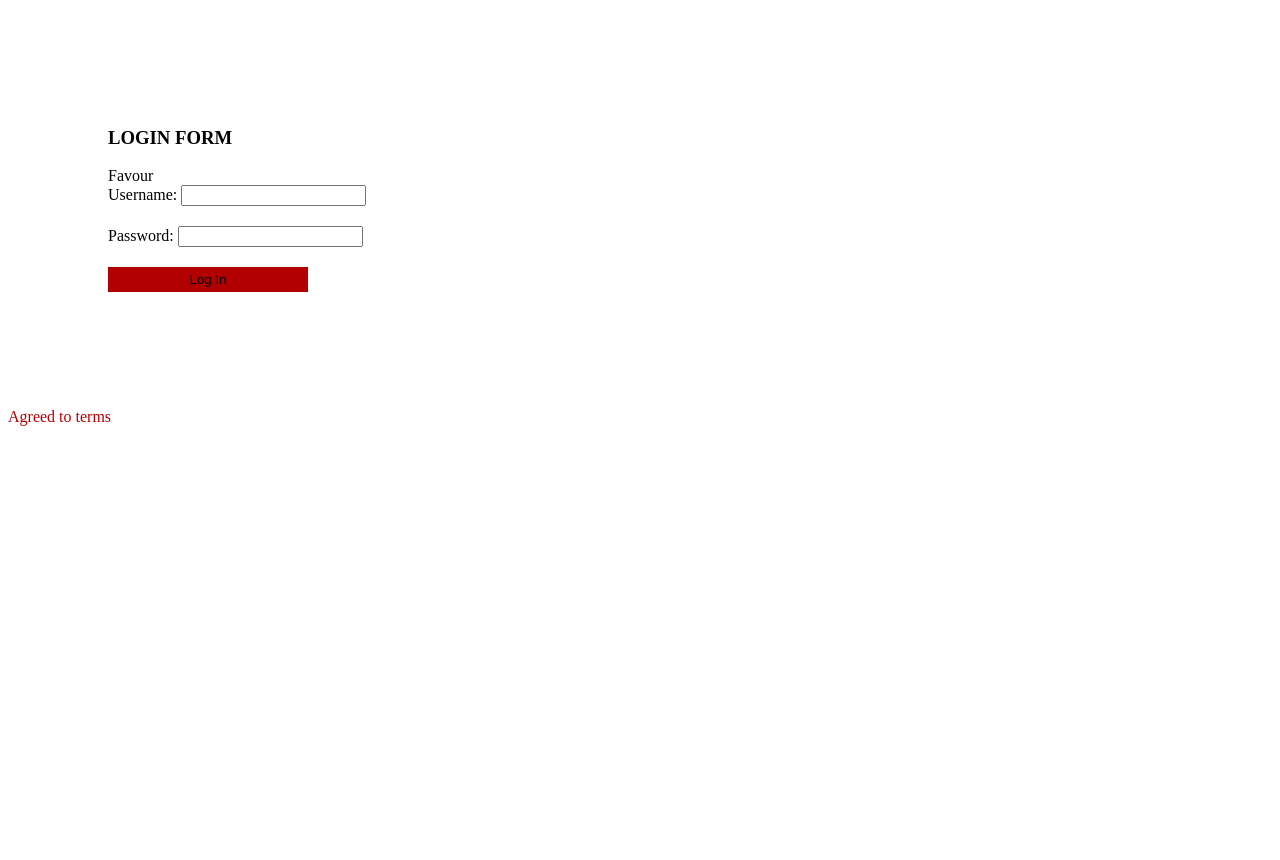
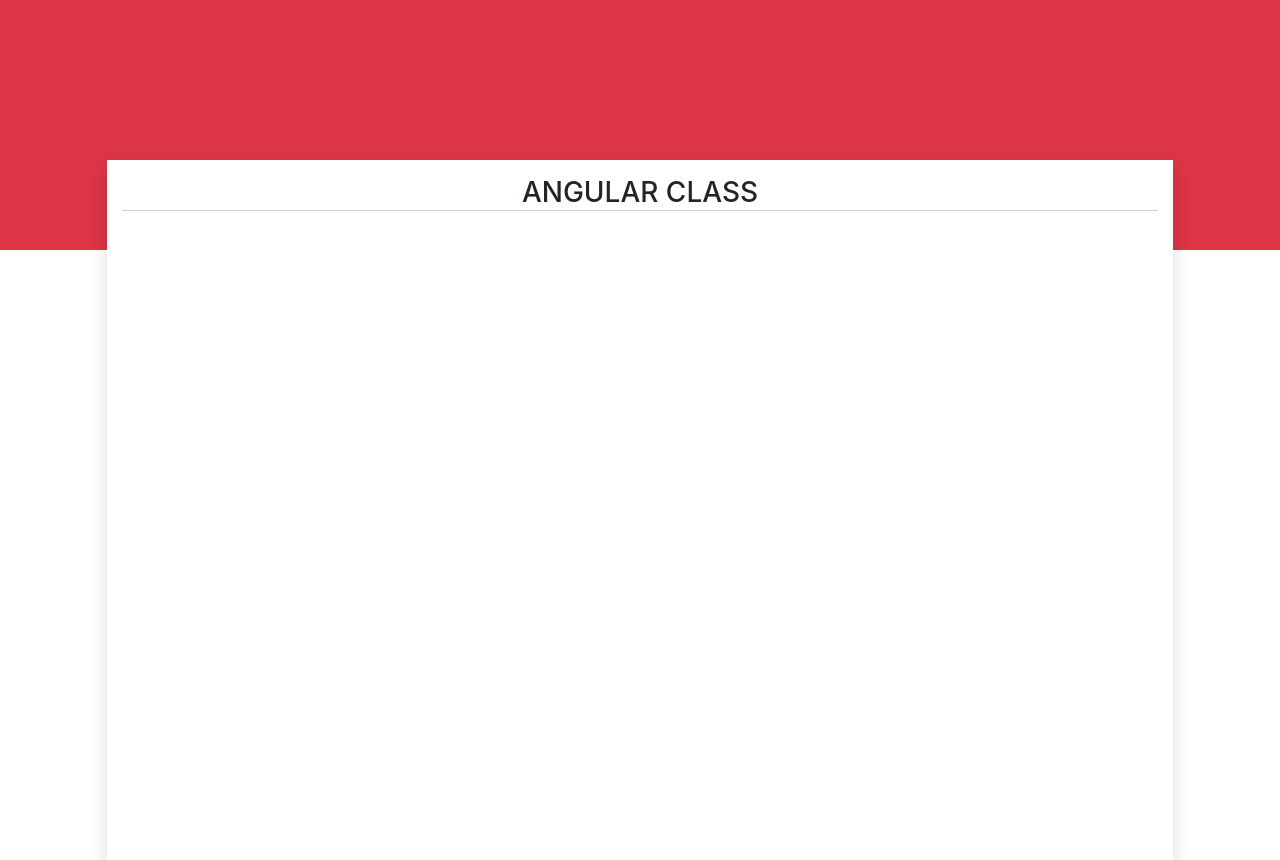
Before and after one commit to SQI-ONLINE/angular-class, an Angular app: page / in a window 1280 px wide. Before the commit the page ends 800 px from the top, so only its background shows below. Built offline with nearby package versions, Linux system fonts and the light colour scheme.

Commit message:
Class 02 - Installing and using bootstrap

```diff
--- a/package.json
+++ b/package.json
@@ -19,6 +19,7 @@
     "@angular/platform-browser": "~9.0.0",
     "@angular/platform-browser-dynamic": "~9.0.0",
     "@angular/router": "~9.0.0",
+    "bootstrap": "^4.4.1",
     "rxjs": "~6.5.4",
     "tslib": "^1.10.0",
     "zone.js": "~0.10.2"
--- a/src/app/app.component.html
+++ b/src/app/app.component.html
@@ -1,8 +1 @@
-<div class="main-container">
-  <div class="login">
-    <app-login></app-login>
-  </div>
-  <!-- <div class="signup">
-    <app-sign-up></app-sign-up>
-  </div>
-</div> -->
+<app-home></app-home>
--- a/src/app/app.module.ts
+++ b/src/app/app.module.ts
@@ -5,12 +5,14 @@ import { AppRoutingModule } from './app-routing.module';
 import { AppComponent } from './app.component';
 import { LoginComponent } from './login/login.component';
 import { SignUpComponent } from './sign-up/sign-up.component';
+import { HomeComponent } from './home/home.component';
 
 @NgModule({
   declarations: [
     AppComponent,
     LoginComponent,
-    SignUpComponent
+    SignUpComponent,
+    HomeComponent
   ],
   imports: [
     BrowserModule,
--- /dev/null
+++ b/src/app/home/home.component.html
@@ -0,0 +1,11 @@
+<div class="container-fluid">
+    <div class="row bg-danger" style="height: 250px;">
+
+    </div>
+    <div class="row">
+        <div class="col-10 mx-auto shadow bg-white" style="height: 700px; margin-top: -90px; z-index: 1000">
+                <h3 align="center" class="mt-3" style="border-bottom: 1px solid lightgrey">ANGULAR CLASS</h3>
+
+        </div>
+    </div>
+</div>
--- /dev/null
+++ b/src/app/home/home.component.ts
@@ -0,0 +1,15 @@
+import { Component, OnInit } from '@angular/core';
+
+@Component({
+  selector: 'app-home',
+  templateUrl: './home.component.html',
+  styleUrls: ['./home.component.css']
+})
+export class HomeComponent implements OnInit {
+
+  constructor() { }
+
+  ngOnInit(): void {
+  }
+
+}
--- a/src/index.html
+++ b/src/index.html
@@ -6,8 +6,11 @@
   <base href="/">
   <meta name="viewport" content="width=device-width, initial-scale=1">
   <link rel="icon" type="image/x-icon" href="favicon.ico">
+  <link rel="stylesheet" href="../node_modules/bootstrap/dist/css/bootstrap.css">
 </head>
 <body>
   <app-root></app-root>
+
+  <script type="text/javascript" src="../node_modules/bootstrap/dist/js/bootstrap.js"></script>
 </body>
 </html>
--- a/src/styles.css
+++ b/src/styles.css
@@ -1 +1,2 @@
 /* You can add global styles to this file, and also import other style files */
+@import '~bootstrap/dist/css/bootstrap.css'
```
Also changed, not shown: src/app/home/home.component.css (added), 2 other files (tests, documents, lock files or other folders).
